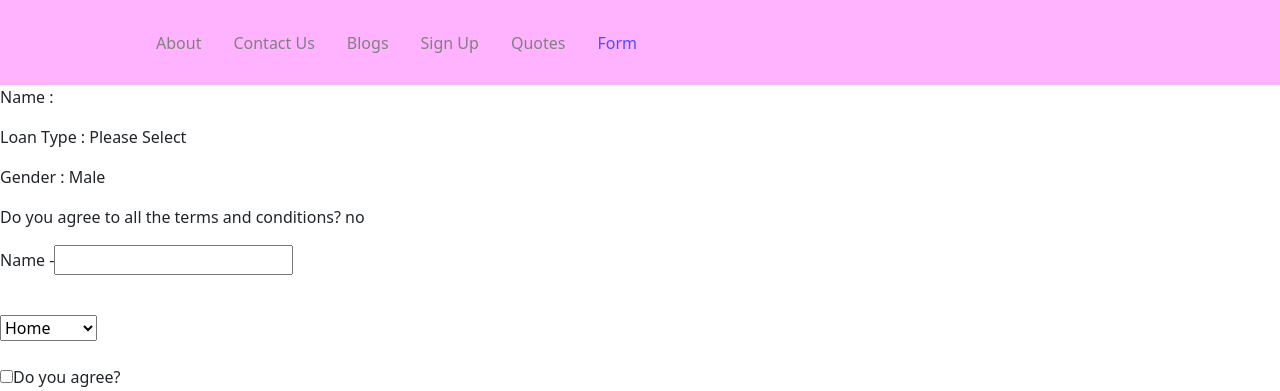
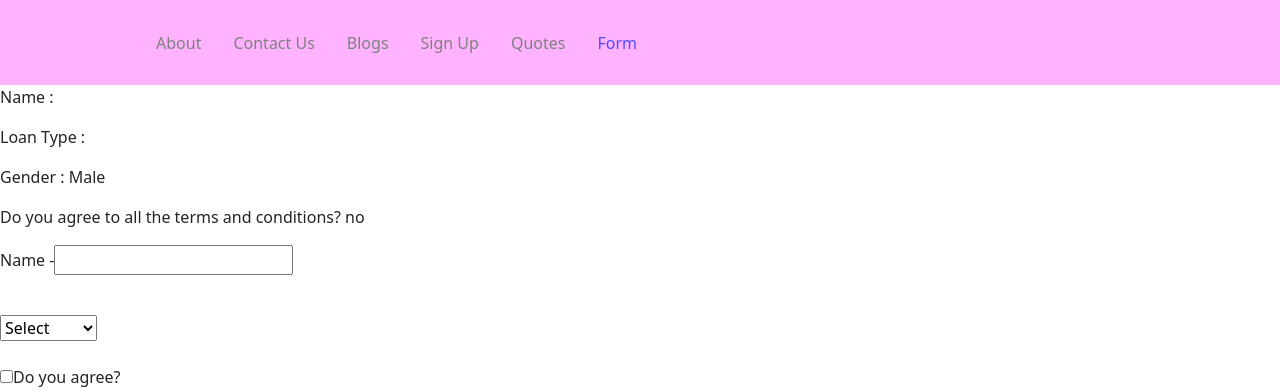
Before and after one commit to aryan-michael/los-final, a React (Create React App) app in the folder frontend/: page /form-data in a window 1280 px wide. Shown: the top 391 px of the page. Built offline with nearby package versions, Linux system fonts and the light colour scheme.

Commit message:
Browser Router added

```diff
--- a/frontend/src/App.jsx
+++ b/frontend/src/App.jsx
@@ -13,7 +13,7 @@ import SignUp from "./pages/signup";
 
 function App() {
   return (
-    <Router>
+    <>
       <Navbar />
       <Routes>
         <Route exact path="/" element={<Home />} />
@@ -24,7 +24,7 @@ function App() {
         <Route path="/quotes" element={<Quotes />} />
         <Route path="/form-data" element={<Formdata />} />
       </Routes>
-    </Router>
+    </>
   );
 }
 
--- a/frontend/src/index.jsx
+++ b/frontend/src/index.jsx
@@ -1,14 +1,14 @@
 import React from "react";
 import ReactDOM from "react-dom/client";
-// import { BrowserRouter } from "react-router-dom";
+import { BrowserRouter } from "react-router-dom";
 import "./index.css";
 import App from "./App";
 
 const root = ReactDOM.createRoot(document.getElementById("root"));
 root.render(
   <React.StrictMode>
-
+    <BrowserRouter>
       <App />
-
+    </BrowserRouter>
   </React.StrictMode>
 );
--- a/frontend/src/pages/Formdata.jsx
+++ b/frontend/src/pages/Formdata.jsx
@@ -3,7 +3,7 @@ import { useState } from "react";
 
 function Formdata() {
   const [name, setName] = useState(""); //separate out first and last name
-  const [loanType, setLoanType] = useState("Please Select");
+  const [loanType, setLoanType] = useState("");
   const [agreement, setAgreement] = useState(false);
   const [gender, setGender] = useState("Male");
 
@@ -21,21 +21,28 @@ function Formdata() {
       <p>Name : {name} </p>
       <p>Loan Type : {loanType}</p>
       <p>Gender : {gender}</p>
-      <p>Do you agree to all the terms and conditions? {agreement ? "yes" : "no"} </p>
+      <p>
+        Do you agree to all the terms and conditions? {agreement ? "yes" : "no"}{" "}
+      </p>
 
       <form>
         {/* name  */}
-        <p>Name -
+        <p>
+          Name -
           <input
             type="text"
             onChange={changeValues}
             name="name"
             autoComplete="false"
-        /></p>
+          />
+        </p>
         <br />
 
         <fieldset>
-          <select name="loanType" onChange={changeValues}>
+          <select name="loanType" onChange={(e) => setLoanType(e.target.value)}>
+            <option disabled selected value="">
+              Select
+            </option>
             <option value="Home">Home</option>
             <option value="Business">Business</option>
             <option value="Education">Education</option>
@@ -77,7 +84,6 @@ function Formdata() {
         <div class="form-example">
           <input type="submit" value="Submit" />
         </div>
-
       </form>
     </div>
   );
```
Lines whose indentation alone changed are shown as unchanged.
